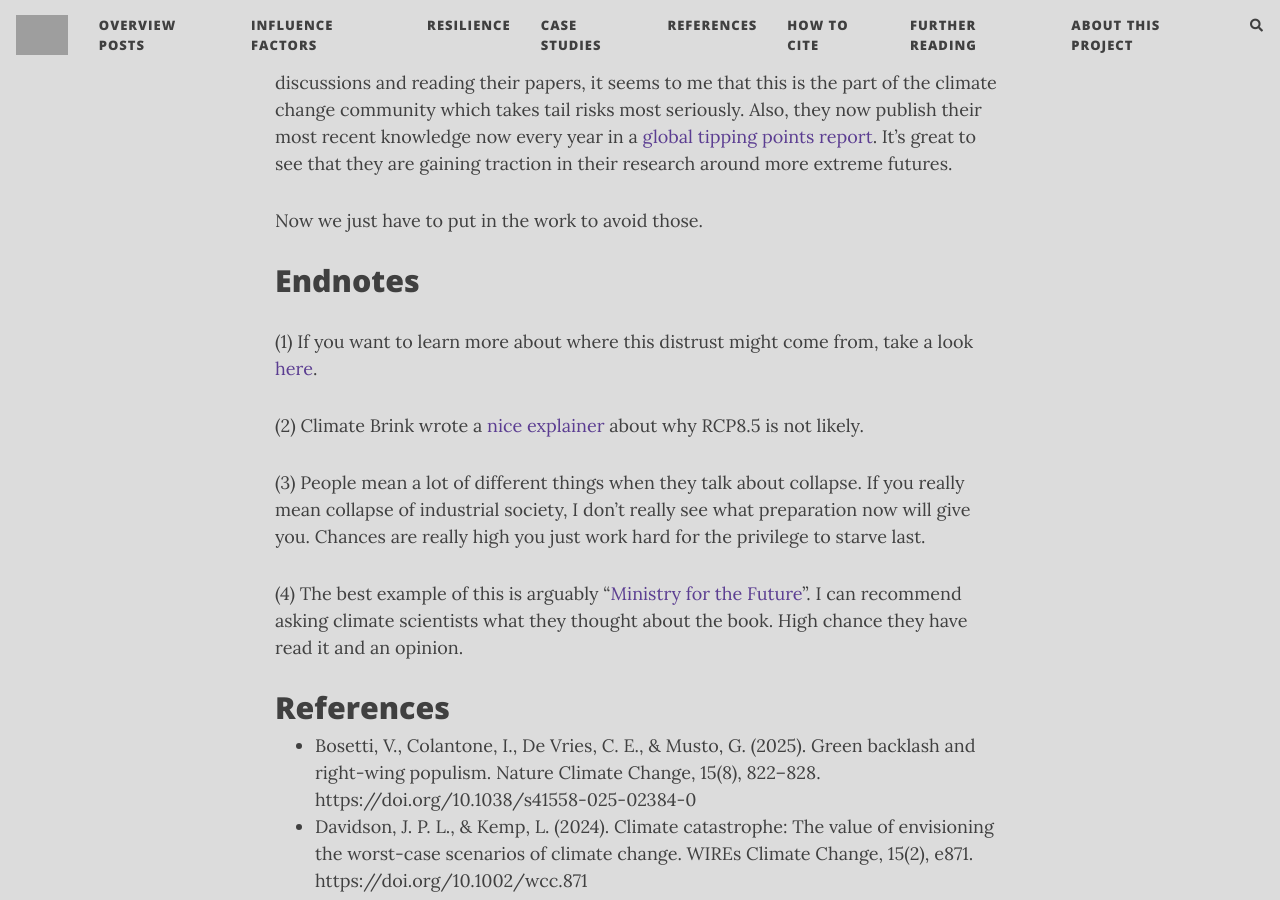
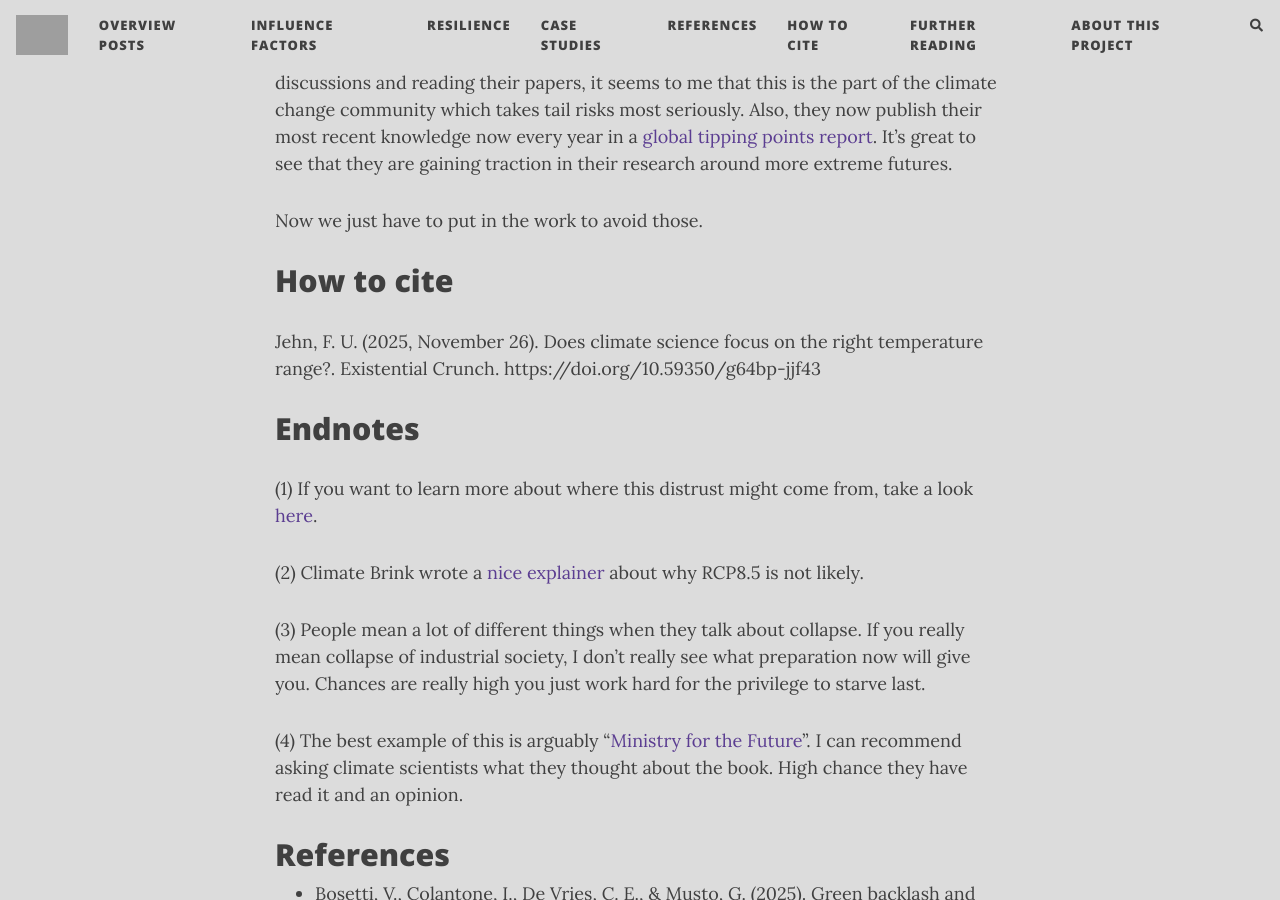
Before and after one commit to florianjehn/Societal_Collapse, a Jekyll site: the page built from _posts/2025-11-03-climate_focus.md, in a window 1280 px wide and 900 px high, scrolled down 9877 px. Built offline with Jekyll 4.4.1, drawn with Linux system fonts in a browser that asks for light colours; nearby versions of some CDN libraries; comment, search, counter and statistics services are not loaded; grey boxes are pictures that could not be loaded.

Commit message:
Update 2025-11-03-climate_focus.md

```diff
--- a/_posts/2025-11-03-climate_focus.md
+++ b/_posts/2025-11-03-climate_focus.md
@@ -119,6 +119,10 @@ Finally, I want to highlight especially the climate tipping points community. Af
 
 Now we just have to put in the work to avoid those.
 
+# How to cite
+
+Jehn, F. U. (2025, November 26). Does climate science focus on the right temperature range?. Existential Crunch. https://doi.org/10.59350/g64bp-jjf43
+
 # Endnotes
 
 (1) If you want to learn more about where this distrust might come from, take a look [here](https://existentialcrunch.substack.com/p/inequality-all-the-way-down).
```
